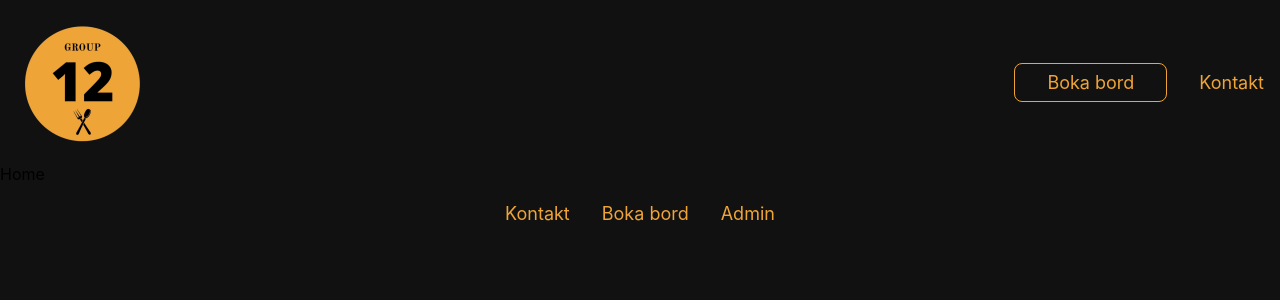
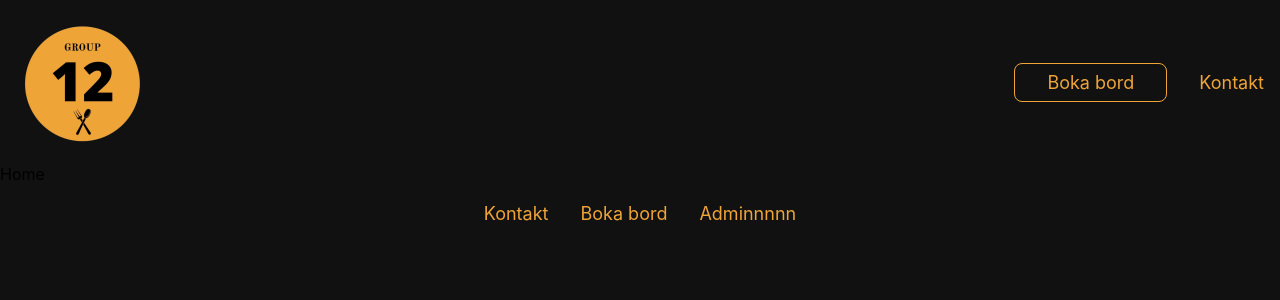
Before and after one commit to assarbertil/react-restaurant-app, a React (Create React App) app: page /boka in a window 1280 px wide. Shown: the top 300 px of the page. Built offline with nearby package versions, Linux system fonts and the light colour scheme.

Commit message:
testing with typo in admin link

```diff
--- a/src/components/Footer.tsx
+++ b/src/components/Footer.tsx
@@ -1,7 +1,6 @@
 import { styled } from '../stitches.config'
 import { Link } from 'react-router-dom'
 import { Text } from './primitives/Text'
-
 
 const FooterElement = styled('header', {
   display: 'flex',
@@ -13,31 +12,21 @@ const FooterElement = styled('header', {
 })
 
 export const Footer = () => {
-
   return (
     <FooterElement>
       <Link to="/kontakt">
-        <Text
-          type="large"
-          css={{ color: '$secondary' }}
-        >
+        <Text type="large" css={{ color: '$secondary' }}>
           Kontakt
         </Text>
       </Link>
       <Link to="/boka">
-        <Text
-          type="large"
-          css={{ color: '$secondary', marginLeft: '2rem' }}
-        >
+        <Text type="large" css={{ color: '$secondary', marginLeft: '2rem' }}>
           Boka bord
         </Text>
       </Link>
       <Link to="/admin">
-        <Text
-          type="large"
-          css={{ color: '$secondary', marginLeft: '2rem' }}
-        >
-          Admin
+        <Text type="large" css={{ color: '$secondary', marginLeft: '2rem' }}>
+          Adminnnnn
         </Text>
       </Link>
     </FooterElement>
```
